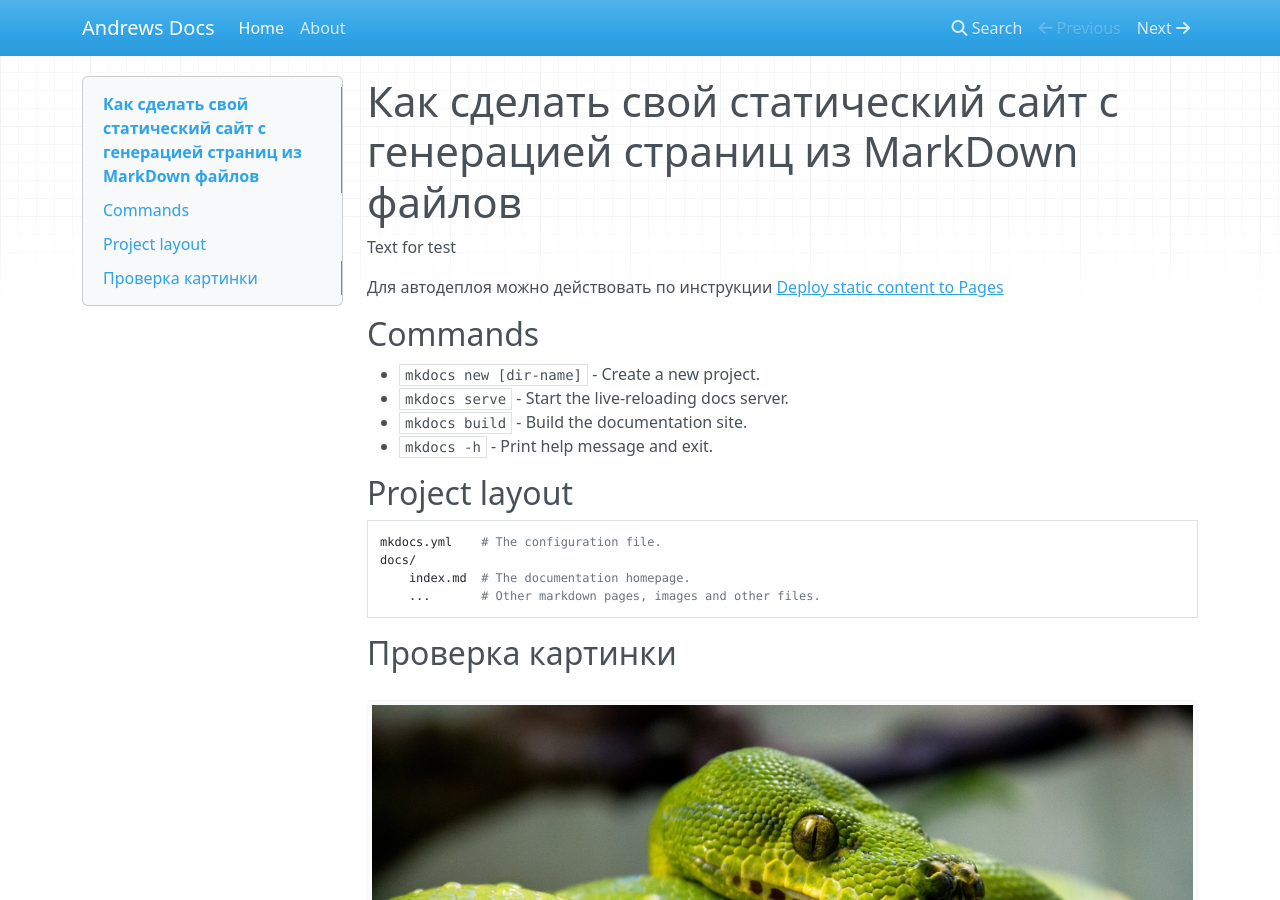
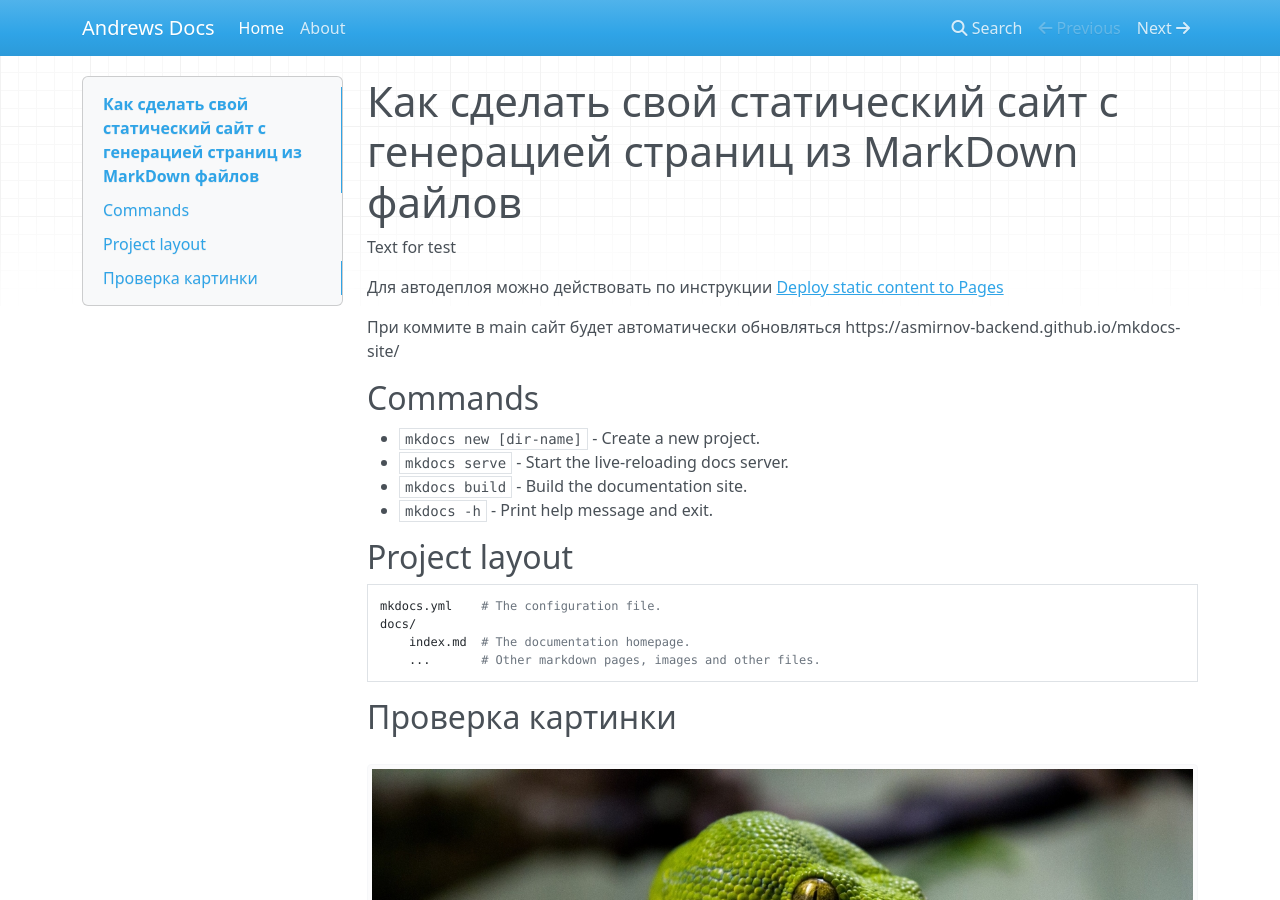
Before and after one commit to asmirnov-backend/mkdocs-site, an MkDocs documentation site: the page built from docs/index.md, in a window 1280 px wide and 900 px high. Built offline with MkDocs 1.6.1, drawn with Linux system fonts in a browser that asks for light colours; nearby versions of some CDN libraries.

Commit message:
Update site description

```diff
--- a/docs/index.md
+++ b/docs/index.md
@@ -3,6 +3,8 @@
 Text for test
 
 Для автодеплоя можно действовать по инструкции [Deploy static content to Pages](https://github.com/asmirnov-backend/mkdocs-site/actions/runs/11074522346)
+
+При коммите в main сайт будет автоматически обновляться https://asmirnov-backend.github.io/mkdocs-site/
 
 ## Commands
 
```
Also changed, not shown: README.md (+4 -0 lines).
